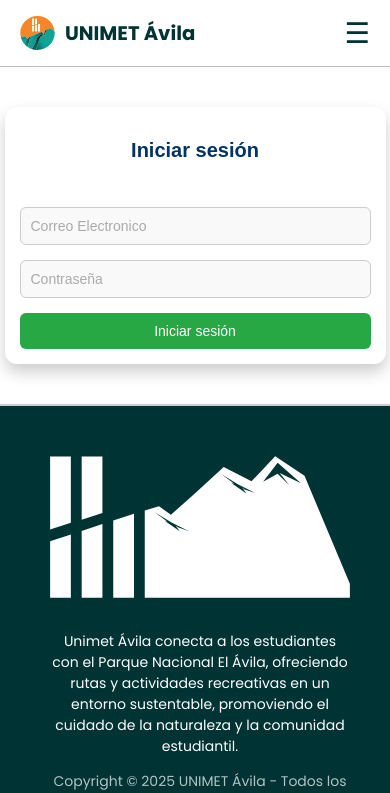
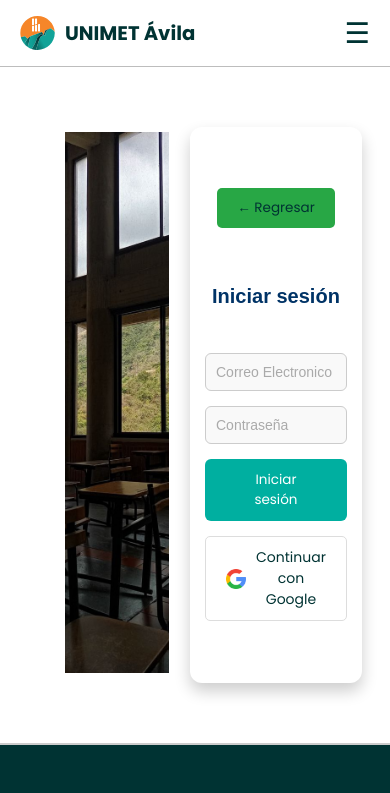
Before and after one commit to Aristides-19/unimet-avila, a React (Vite) app: page /login in a window 390 px wide. Shown: the top 793 px of the page. Built offline with nearby package versions, Linux system fonts and the light colour scheme.

Commit message:
LoginImageResponsive

```diff
--- a/src/firebase.js
+++ b/src/firebase.js
@@ -1,6 +1,6 @@
 // Configuracion firebase
 import { initializeApp } from 'firebase/app';
-import {getAuth} from 'firebase/auth';
+import {getAuth, GoogleAuthProvider} from 'firebase/auth';
 import { getFirestore } from 'firebase/firestore';
 
 const firebaseConfig = {
@@ -17,3 +17,4 @@
 
 export const db = getFirestore(app); //Firestore
 export const auth = getAuth(app); // Autenticacion
+export const googleProvider = GoogleAuthProvider
--- a/src/pages/Login/Login.jsx
+++ b/src/pages/Login/Login.jsx
@@ -1,6 +1,10 @@
 import React, {useState} from "react"
-import { auth, db } from '../../firebase.js';
+import { auth, db , googleProvider} from '../../firebase.js';
+import ResponsiveImage from "./ResponsiveIMGlogin.jsx";
 import styles from './Login.module.css'
+import GoogleButton from '../../components/GoogleButton/GoogleButton';
+import Button from '../../components/Button/Button';
+import BackButton from '../../components/BackButton/BackButton';
 
 
 function Login(){
@@ -16,11 +20,26 @@
         try{
             await auth.signInWithEmailAndPassword(email, password);
         }catch(err){
+            console.log(err.message)
             setError(err.message)
         }
     };
 
-    return (<div className={styles.registerForm}>
+    const signInWithGoogle = async () => {
+        try {
+          await auth.signInWithPopup(googleProvider);
+        } catch (error) {
+          console.error('Error signing in with Google', error);
+        }
+      };
+
+    return (<div style={{ display: 'flex', height: '80vh' }}>
+        <div style={{flex: 1, justifyContent: "center"}}>
+            <ResponsiveImage/>
+        </div>
+
+    <div className={styles.registerForm}>
+        <BackButton/>
         <h2>Iniciar sesión</h2>
         {error && <p style={{ color: 'red' }}>{error}</p>}
         <form onSubmit={handleSubmit}>
@@ -38,9 +57,20 @@
                 onChange={(e) => setPassword(e.target.value)}
                 required
             />
-            <button type="submit">Iniciar sesión</button>
+            <Button
+                text='Iniciar sesión'
+                type='submit'
+                color='#fff'
+                backgroundColor='var(--earth-sky)'
+                hoverBackgroundColor='var(--forest)'
+                borderRadius='6px'
+            />
+            <GoogleButton/>
         </form>
-    </div>)
+    </div>
+
+    </div>
+    )
 
 }
 
--- a/src/pages/Login/Login.module.css
+++ b/src/pages/Login/Login.module.css
@@ -1,15 +1,17 @@
 /* General Styles */
 
 .registerForm {
-    max-width: 600px;
-    margin: 40px auto;
-    padding: 30px;
+    max-width: 800px;
+    margin: 60px;
+    padding: 60px;
     background-color: #ffffff;
     border-radius: 12px;
     box-shadow: 0 8px 16px rgba(0, 0, 0, 0.2);
     font-family: Arial, sans-serif;
     display: flex;
     flex-direction: column;
+    justify-content: center;
+    align-items: center;
     gap: 20px;
 }
 
--- /dev/null
+++ b/src/pages/Login/ResponsiveIMGlogin.jsx
@@ -0,0 +1,21 @@
+import React from 'react';
+import image from './classroom.jpg'; // Importa tu imagen
+
+function ResponsiveImage() {
+  return (
+    <img
+      src={image}
+      alt="Imagen de Login"
+      style={{ width: '80%',
+        height: '80%',
+        objectFit: 'cover',
+        justifyContent: "center",
+        alignContent: "center",
+        margin: "0 auto" ,
+        padding: "65px",
+        borderRadius: "50px" }}
+    />
+  );
+}
+
+export default ResponsiveImage;
```
Also changed, not shown: src/pages/Login/classroom.jpg (added).
